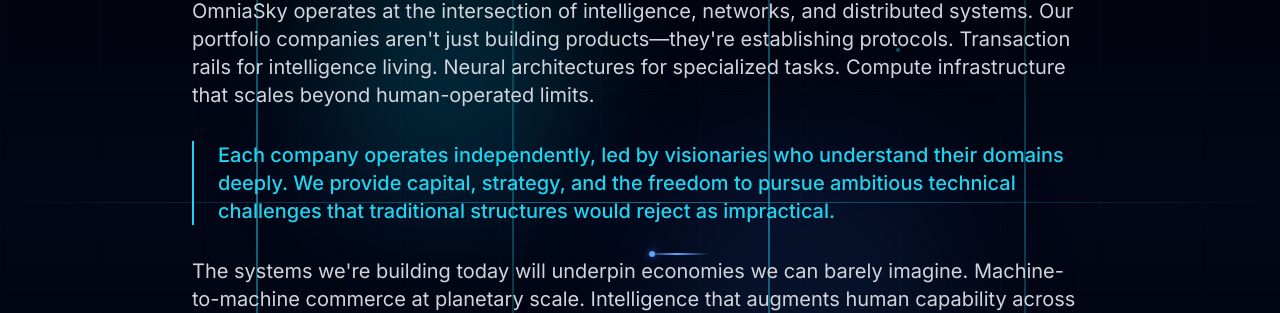
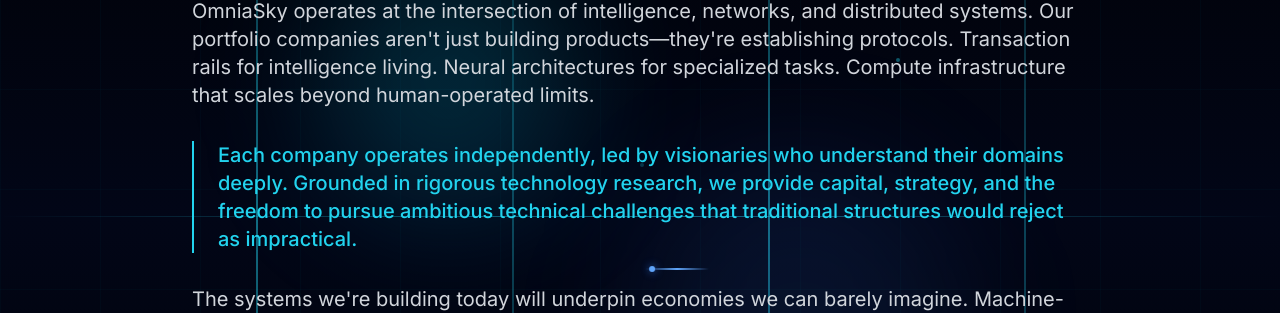
Before and after one commit to omniasky/omniasky-website, a Next.js app: page / in a window 1280 px wide. Shown: the part 1653-1966 px from the top of the page. Built offline with nearby package versions, Linux system fonts and the light colour scheme.

Commit message:
update wording

```diff
--- a/src/components/organisms/MissionSection.tsx
+++ b/src/components/organisms/MissionSection.tsx
@@ -94,9 +94,9 @@ export const MissionSection: React.FC = () => {
 
             <p className="text-cyan-400 font-medium border-l-2 border-cyan-400 pl-6">
               Each company operates independently, led by visionaries who
-              understand their domains deeply. We provide capital, strategy, and
-              the freedom to pursue ambitious technical challenges that
-              traditional structures would reject as impractical.
+              understand their domains deeply. Grounded in rigorous technology research,
+              we provide capital, strategy, and the freedom to pursue ambitious
+              technical challenges that traditional structures would reject as impractical.
             </p>
 
             <p>
```
